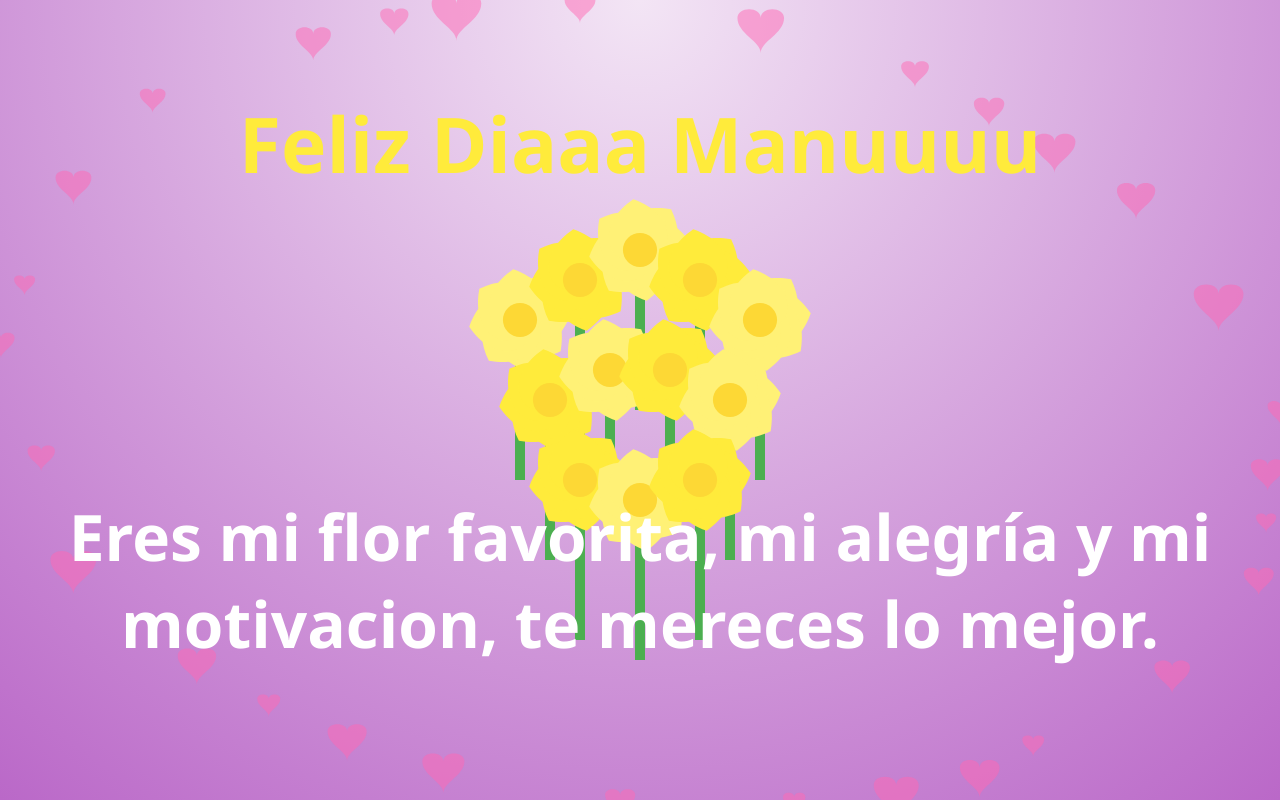
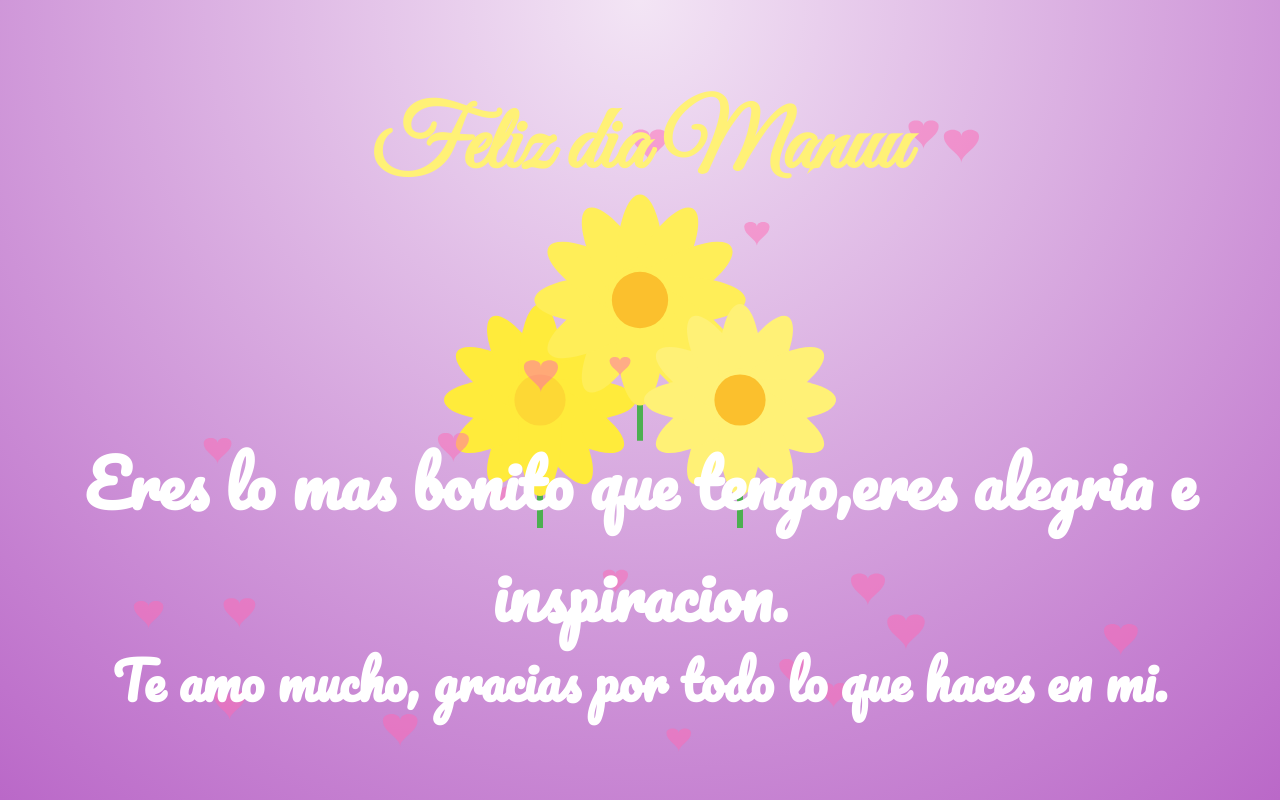
Before and after one commit to Skafind007/FlorManu, a plain HTML site: page index.html in a window 1280 px wide. Drawn offline with Linux system fonts and the light colour scheme.

Commit message:
Update index.html

```diff
--- a/index.html
+++ b/index.html
@@ -4,6 +4,7 @@
     <meta charset="UTF-8">
     <meta name="viewport" content="width=device-width, initial-scale=1.0">
     <title>Ramo para Manuela</title>
+    <link href="https://fonts.googleapis.com/css2?family=Great+Vibes&family=Pacifico&display=swap" rel="stylesheet">
     <style>
         html, body {
             margin: 0;
@@ -17,41 +18,44 @@
 
         h1 {
             position: absolute;
-            top: 5%;
+            top: 4%;
             width: 100%;
             text-align: center;
-            font-size: 6vw;
-            color: #ffeb3b;
+            font-size: 7vw;
+            color: #fff176;
+            font-family: 'Great Vibes', cursive;
             animation: fadeIn 3s ease-in-out;
             z-index: 2;
         }
 
         h2 {
             position: absolute;
-            bottom: 10%;
+            bottom: 12%;
             width: 100%;
             text-align: center;
             font-size: 5vw;
             color: white;
+            font-family: 'Pacifico', cursive;
             animation: fadeInUp 4s ease-in-out;
             z-index: 2;
         }
 
         h3 {
             position: absolute;
-            bottom: 2%;
+            bottom: 3%;
             width: 100%;
             text-align: center;
             font-size: 4vw;
             color: #ffffff;
+            font-family: 'Pacifico', cursive;
             animation: fadeInUp 5s ease-in-out;
             z-index: 2;
         }
 
         canvas {
             display: block;
-            width: 100vw;
-            height: 100vh;
+            width: 100%;
+            height: 100%;
         }
 
         @keyframes fadeIn {
@@ -66,9 +70,9 @@
     </style>
 </head>
 <body>
-    <h1>Feliz Diaaa Manuuuu</h1>
-    <h2>Eres mi flor favorita, mi alegría  y mi motivacion, te mereces lo mejor.</h2>
-
+    <h1>Feliz dia Manuu</h1>
+    <h2>Eres lo mas bonito que tengo,eres alegria e inspiracion.</h2>
+    <h3>Te amo mucho, gracias por todo lo que haces en mi.</h3>
     <canvas id="florCanvas"></canvas>
 
     <script>
@@ -86,32 +90,35 @@
         let angle = 0;
         let heartAngle = 0;
 
-        function drawFlor(x, y, petalRadius, stemLength, color = '#ffeb3b') {
+        const heartPositions = Array.from({ length: 20 }, () => ({
+            offsetX: Math.random() * 0.8 + 0.1,
+            offsetY: Math.random() * 0.8 + 0.1,
+            size: 10 + Math.random() * 10,
+            phase: Math.random() * Math.PI * 2
+        }));
+
+        function drawFlorCircular(x, y, radius, petalColor, centerColor) {
             ctx.beginPath();
             ctx.moveTo(x, y);
-            ctx.lineTo(x, y + stemLength);
+            ctx.lineTo(x, y + radius * 2);
             ctx.strokeStyle = '#4caf50';
-            ctx.lineWidth = 10;
+            ctx.lineWidth = 6;
             ctx.stroke();
 
             ctx.save();
             ctx.translate(x, y);
-            ctx.rotate(angle);
-            const petalCount = 8;
-            for (let i = 0; i < petalCount; i++) {
+            for (let i = 0; i < 12; i++) {
+                ctx.rotate(Math.PI / 6);
                 ctx.beginPath();
-                ctx.rotate((2 * Math.PI) / petalCount);
-                ctx.moveTo(0, 0);
-                ctx.bezierCurveTo(petalRadius / 2, -petalRadius / 2, petalRadius, petalRadius / 2, 0, petalRadius);
-                ctx.bezierCurveTo(-petalRadius, petalRadius / 2, -petalRadius / 2, -petalRadius / 2, 0, 0);
-                ctx.fillStyle = color;
+                ctx.ellipse(0, radius / 2, radius / 3, radius, 0, 0, 2 * Math.PI);
+                ctx.fillStyle = petalColor;
                 ctx.fill();
             }
             ctx.restore();
 
             ctx.beginPath();
-            ctx.arc(x, y, petalRadius / 3, 0, 2 * Math.PI);
-            ctx.fillStyle = '#fdd835';
+            ctx.arc(x, y, radius / 2.5, 0, 2 * Math.PI);
+            ctx.fillStyle = centerColor;
             ctx.fill();
         }
 
@@ -133,29 +140,21 @@
         function animate() {
             ctx.clearRect(0, 0, canvas.width, canvas.height);
             angle += 0.01;
-            heartAngle += 0.02;
+            heartAngle += 0.003;
 
             const baseX = canvas.width / 2;
             const baseY = canvas.height / 2;
             const radius = Math.min(canvas.width, canvas.height) * 0.08;
-            const stem = canvas.height * 0.2;
 
-            const bouquet = [
-                [-120, -80], [-60, -120], [0, -150], [60, -120], [120, -80],
-                [-90, 0], [-30, -30], [30, -30], [90, 0],
-                [-60, 80], [0, 100], [60, 80]
-            ];
+            drawFlorCircular(baseX - 100, baseY, radius, '#ffeb3b', '#fdd835');
+            drawFlorCircular(baseX, baseY - 100, radius * 1.1, '#ffee58', '#fbc02d');
+            drawFlorCircular(baseX + 100, baseY, radius, '#fff176', '#fbc02d');
 
-            bouquet.forEach((offset, i) => {
-                const petalColor = i % 2 === 0 ? '#fff176' : '#ffeb3b';
-                drawFlor(baseX + offset[0], baseY + offset[1], radius * 0.8, stem, petalColor);
+            heartPositions.forEach((heart, i) => {
+                const x = heart.offsetX * canvas.width + Math.sin(heartAngle + heart.phase + i) * 30;
+                const y = heart.offsetY * canvas.height + Math.cos(heartAngle * 0.5 + heart.phase + i) * 30;
+                drawHeart(x, y, heart.size, 'rgba(255, 105, 180, 0.5)');
             });
-
-            for (let i = 0; i < 30; i++) {
-                const x = (Math.sin(heartAngle + i) + 1) * canvas.width / 2 + Math.random() * 40 - 20;
-                const y = (Math.cos(heartAngle * 0.5 + i) + 1) * canvas.height / 2;
-                drawHeart(x, y, 10 + Math.random() * 15, 'rgba(255, 105, 180, 0.5)');
-            }
 
             requestAnimationFrame(animate);
         }
```
